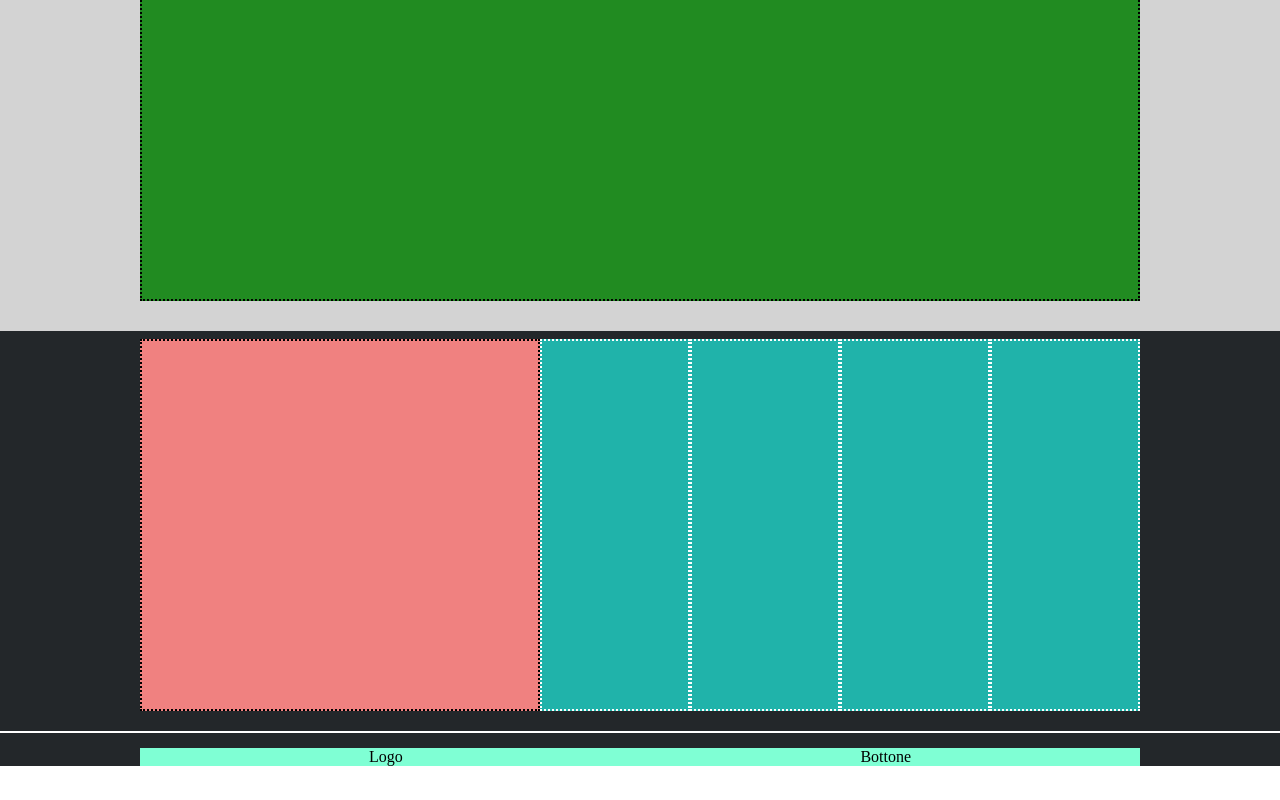
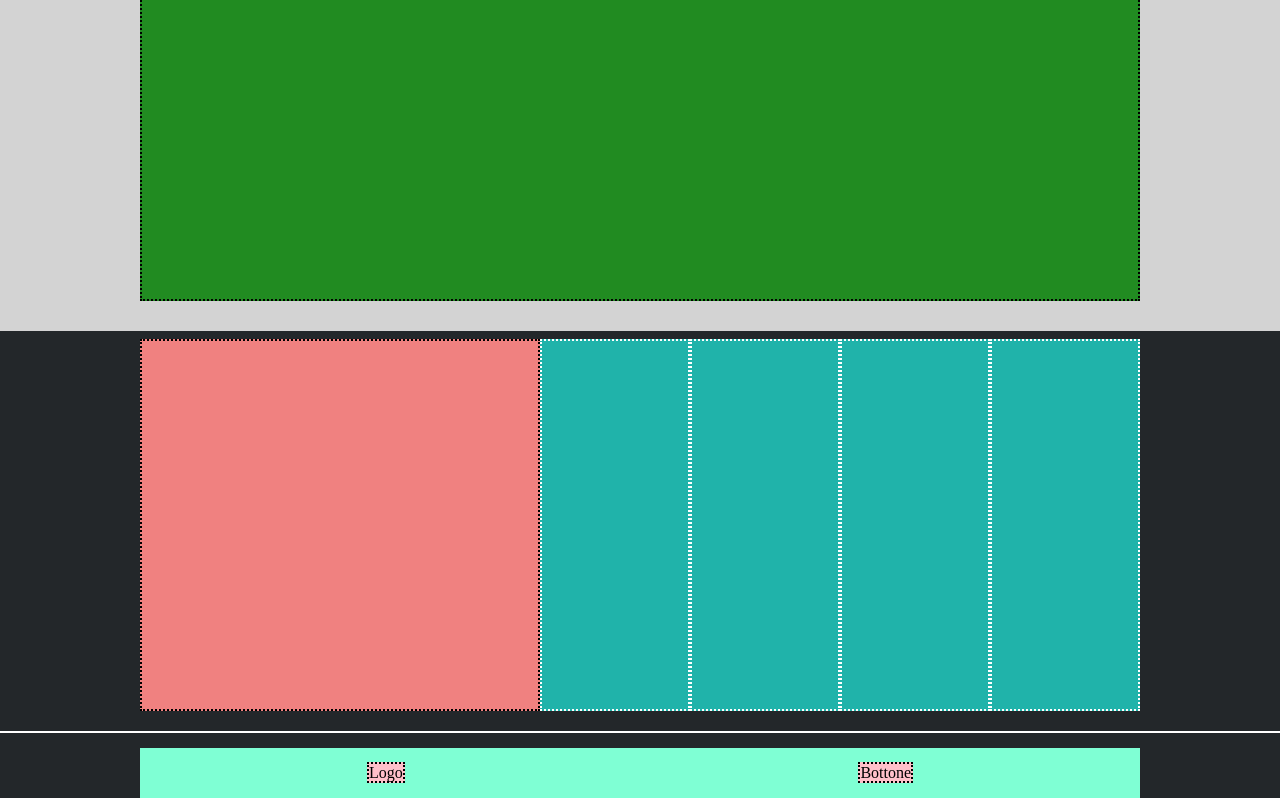
Before and after one commit to SimoneCriscuolo233/htmlcss-struttura-discord, a plain HTML site: page index.html in a window 1280 px wide. Shown: the part 2421-3221 px from the top of the page. Before the commit the page ends 3189 px from the top, so only its background shows below. Drawn offline with Linux system fonts and the light colour scheme.

Commit message:
[UPD] footer

```diff
--- a/assest/css/style.css
+++ b/assest/css/style.css
@@ -14,6 +14,10 @@ footer {
   border-top: 2px solid white;
   border-bottom: 2px solid white;
   padding-top: 15px;
+}
+
+footer .container {
+  min-height: 50px;
 }
 
 /*********Tools**********/
@@ -153,3 +157,9 @@ footer {
 .bg-white {
   background-color: #fff;
 }
+
+.box {
+  align-items: center;
+  justify-content: space-between;
+
+}
--- a/index.html
+++ b/index.html
@@ -52,9 +52,9 @@
     </section>
   </main>
   <footer class="bg-darkgray">
-    <div class="container bg-lightgreen">
-      <div>Logo</div>
-      <div class="t-end"> Bottone</div>
+    <div class="container box bg-lightgreen">
+      <div class=""><span class="bg-lightpink border bd-black">Logo</span></div>
+      <div class=""><span class="t-center bg-lightpink border bd-black">Bottone</span></div>
     </div>
   </footer>
 
```
